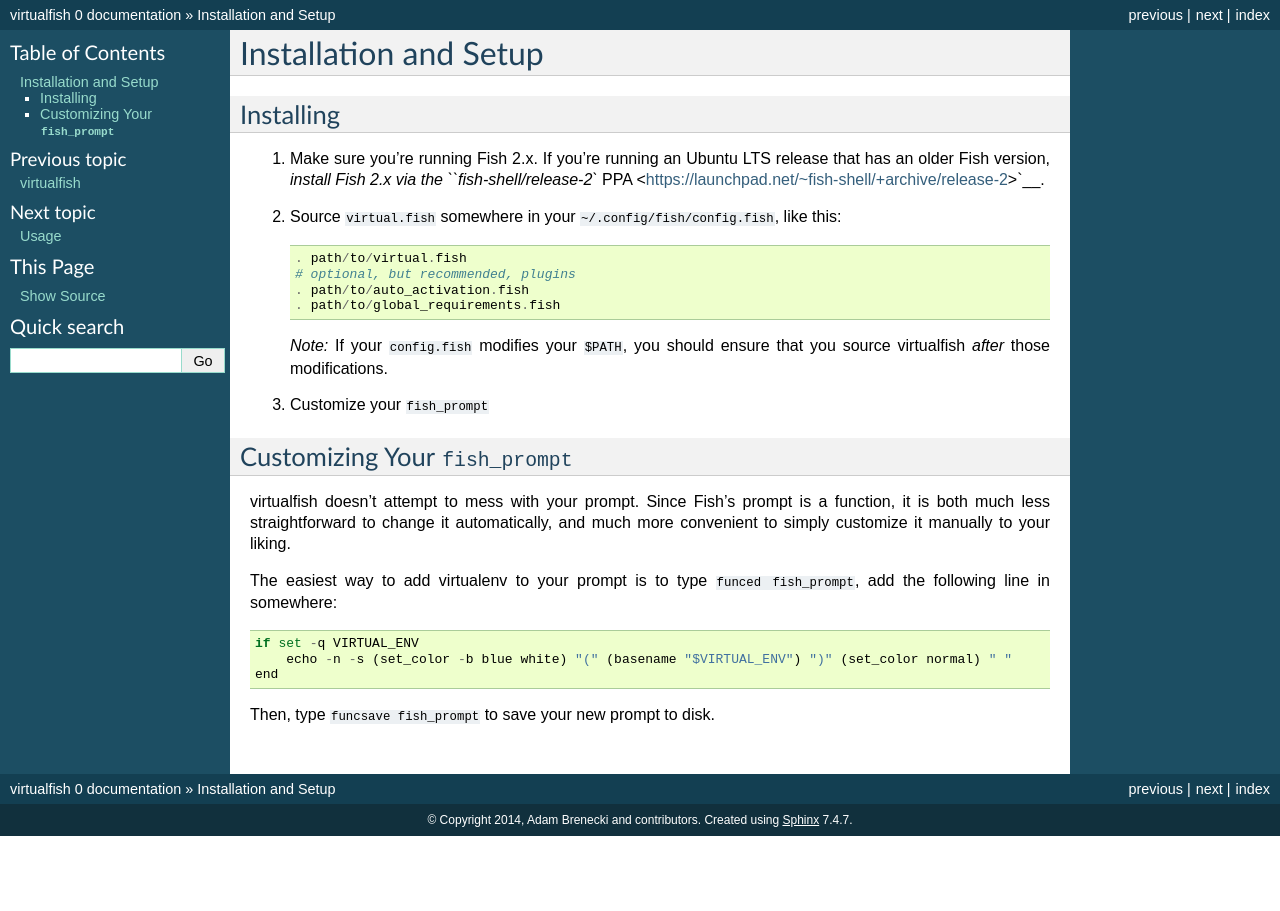
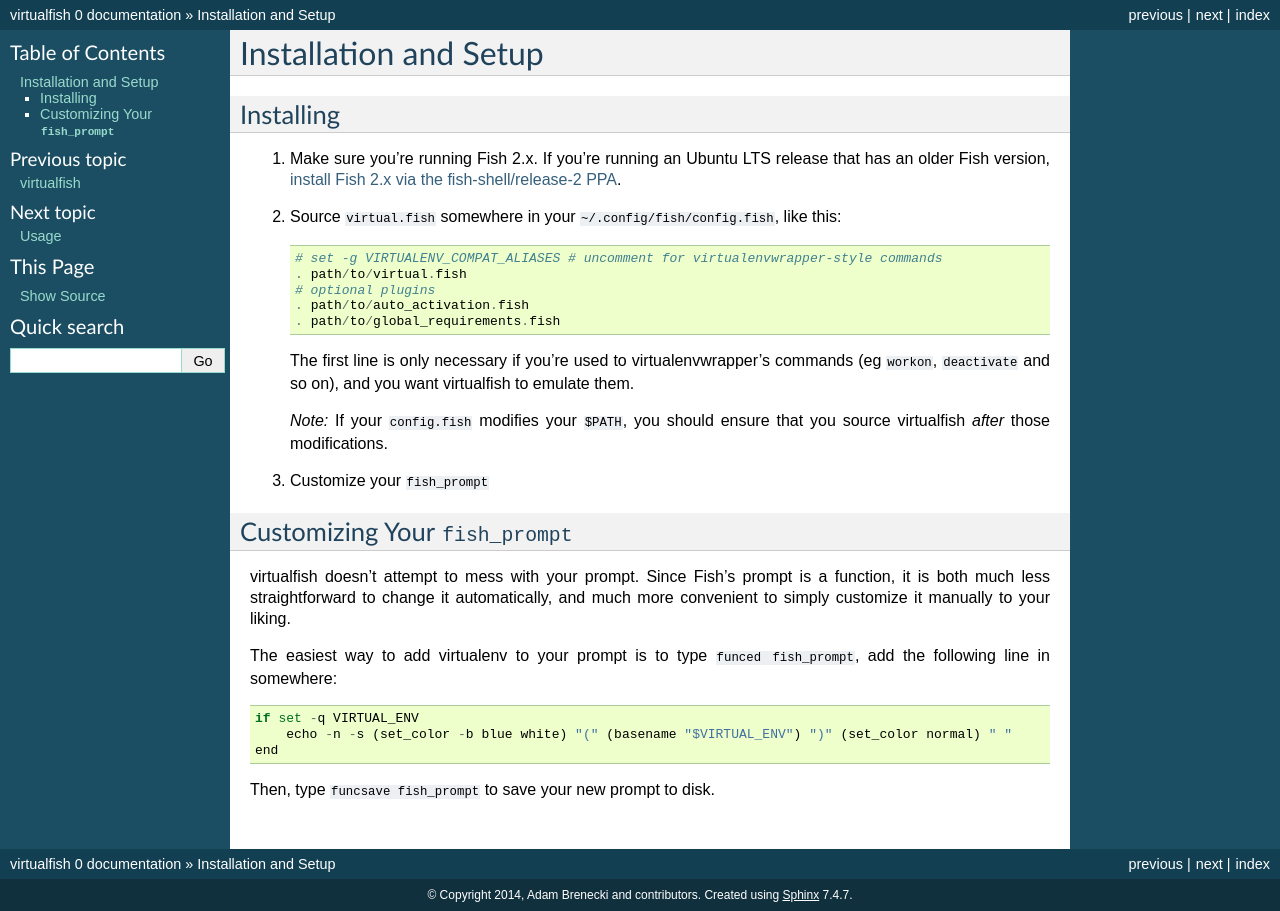
Before and after one commit to justinmayer/virtualfish, a Sphinx documentation site: the page built from docs/install.rst, in a window 1280 px wide. Built offline with Sphinx 7.4.7, drawn with Linux system fonts in a browser that asks for light colours.

Commit message:
Add VIRTUALENV_COMPAT_ALIASES to the installation docs

```diff
--- a/docs/install.rst
+++ b/docs/install.rst
@@ -6,17 +6,22 @@
 
 1. Make sure you're running Fish 2.x. If you're running an Ubuntu LTS
    release that has an older Fish version, `install Fish 2.x via the
-   ``fish-shell/release-2``
+   fish-shell/release-2
    PPA <https://launchpad.net/~fish-shell/+archive/release-2>`__.
 2. Source ``virtual.fish`` somewhere in your
    ``~/.config/fish/config.fish``, like this:
 
    ::
 
+       # set -g VIRTUALENV_COMPAT_ALIASES # uncomment for virtualenvwrapper-style commands
        . path/to/virtual.fish
-       # optional, but recommended, plugins
+       # optional plugins
        . path/to/auto_activation.fish
        . path/to/global_requirements.fish
+
+   The first line is only necessary if you're used to virtualenvwrapper's
+   commands (eg ``workon``, ``deactivate`` and so on), and you want virtualfish
+   to emulate them.
 
    *Note:* If your ``config.fish`` modifies your ``$PATH``, you should
    ensure that you source virtualfish *after* those modifications.
```
